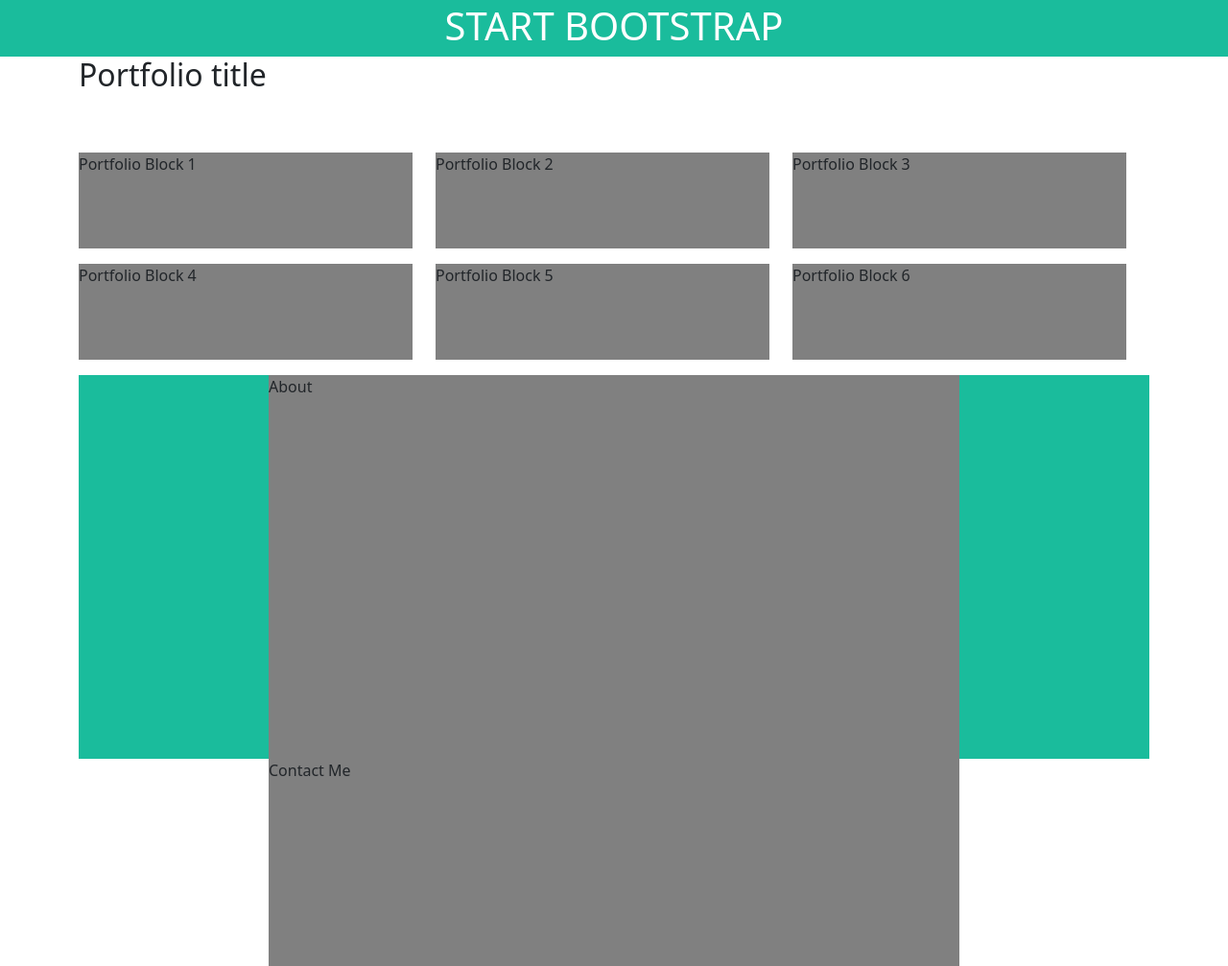
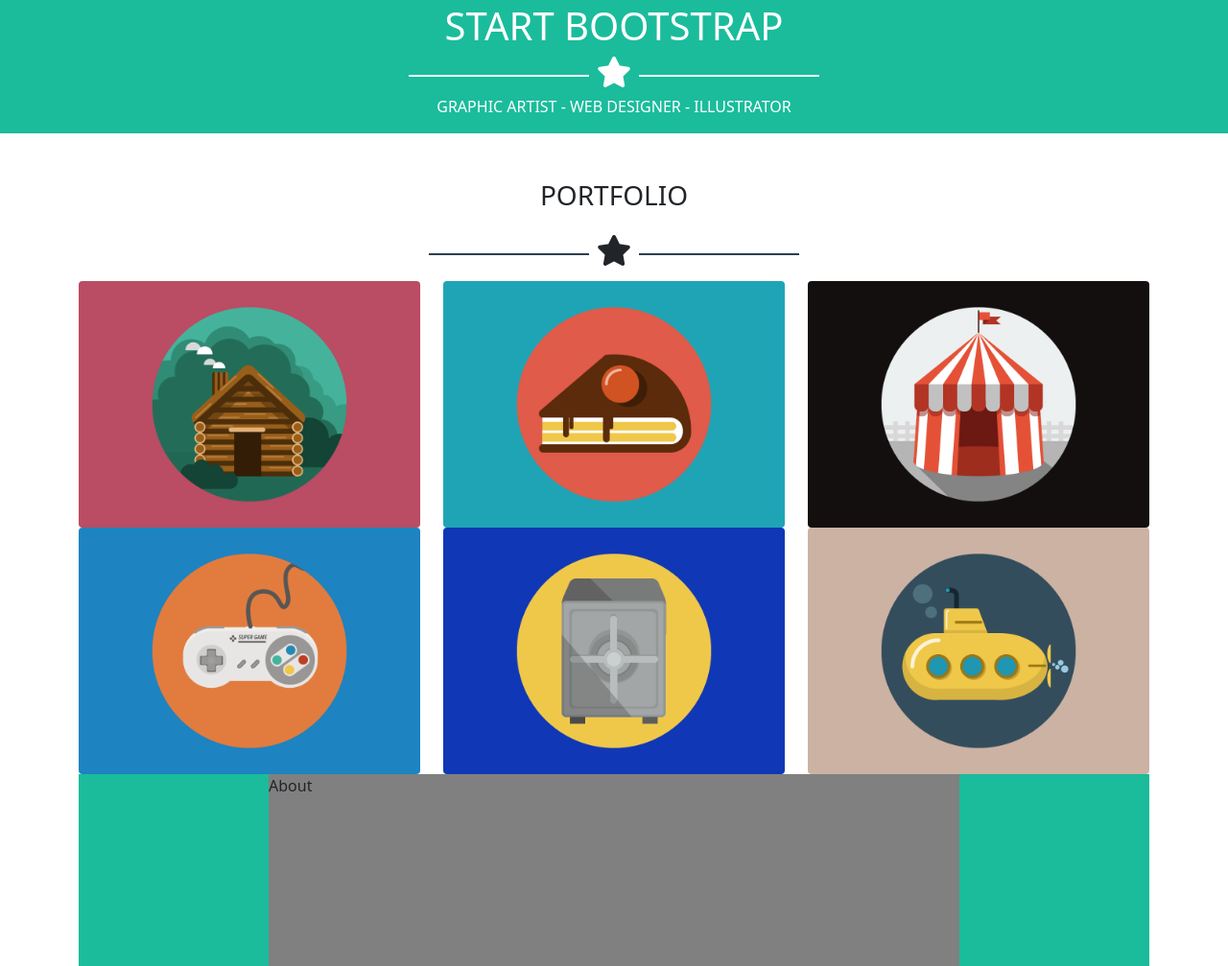
Before and after one commit to Kriska939/html-css-bootstrap-freelancer, a plain HTML site: page index.html in a window 1280 px wide. Shown: the part 767-1774 px from the top of the page at 96% size. Drawn offline with nearby package versions, Linux system fonts and the light colour scheme.

Commit message:
added portfolio images

```diff
--- a/css/style.css
+++ b/css/style.css
@@ -17,8 +17,11 @@
 .line {
     height: 2px;
     width: 15%;
-    background-color: white;
 }
+
+
+
+
 
 .height-100 {
     height: 100px;
--- a/index.html
+++ b/index.html
@@ -6,6 +6,9 @@
     <meta http-equiv="X-UA-Compatible" content="IE=edge">
     <meta name="viewport" content="width=device-width, initial-scale=1.0">
     <title>Document</title>
+    <link rel="stylesheet" href="https://cdnjs.cloudflare.com/ajax/libs/font-awesome/5.15.3/css/all.min.css"
+        integrity="sha512-iBBXm8fW90+nuLcSKlbmrPcLa0OT92xO1BIsZ+ywDWZCvqsWgccV3gFoRBv0z+8dLJgyAHIhR35VZc2oM/gI1w=="
+        crossorigin="anonymous" referrerpolicy="no-referrer" />
     <link href="https://cdn.jsdelivr.net/npm/bootstrap@5.0.1/dist/css/bootstrap.min.css" rel="stylesheet"
         integrity="sha384-+0n0xVW2eSR5OomGNYDnhzAbDsOXxcvSN1TPprVMTNDbiYZCxYbOOl7+AMvyTG2x" crossorigin="anonymous">
     <link rel="stylesheet" href="./css/style.css">
@@ -34,46 +37,59 @@
     <div id="jumbotron" class="container-fluid bg-green">
         <div class="row">
             <div class="col-12 text-center">
-                    <img class="w-50 pt-4 pb-4"src="./img/avatar.svg" alt="User Avatar">
+                <img class="w-50 pt-4 pb-4" src="./img/avatar.svg" alt="User Avatar">
                 <h3 class="text-white fs-1">START BOOTSTRAP</h3>
+            </div>
+            <div class="col-12 text-center d-flex justify-content-center">
+                <span class="line bg-white align-self-center"></span>
+                <i class="fas fa-star fa-2x ms-2 me-2 mb-2 text-white"></i>
+                <span class="line bg-white align-self-center"></span>
+            </div>
+            <div class="col-12 text-center text-white">
+                <p>GRAPHIC ARTIST - WEB DESIGNER - ILLUSTRATOR</p>
             </div>
         </div>
     </div>
     <div class="container">
         <div class="row">
-            <div class="col-12 height-100 center">
-                <h2>Portfolio title</h2>
+            <div class="col-12 text-center pt-5">
+                <h3>PORTFOLIO</h3>
+            </div>
+            <div class="col-12 text-center d-flex justify-content-center pt-3 pb-2">
+                <span class="line bg-blue align-self-center"></span>
+                <i class="fas fa-star fa-2x ms-2 me-2 mb-2"></i>
+                <span class="line bg-blue align-self-center"></span>
+            </div>
         </div>
         <div class="row">
             <div class="col-12 col-md-6 col-lg-4">
                 <div>
-                        <p class="bg-grey height-100">Portfolio Block 1</p>
+                    <img class="w-100 rounded" src="./img/cabin.png" alt="Card 1">
                 </div>
             </div>
             <div class="col-12 col-md-6 col-lg-4">
                 <div>
-                        <p class="bg-grey height-100">Portfolio Block 2</p>
+                    <img class="w-100 rounded" src="./img/cake.png" alt="Card 2">
                 </div>
             </div>
             <div class="col-12 col-md-6 col-lg-4">
                 <div>
-                        <p class="bg-grey height-100">Portfolio Block 3</p>
+                    <img class="w-100 rounded" src="./img/circus.png" alt="Card 3">
                 </div>
             </div>
             <div class="col-12 col-md-6 col-lg-4">
                 <div>
-                        <p class="bg-grey height-100">Portfolio Block 4</p>
+                    <img class="w-100 rounded" src="./img/game.png" alt="Card 4">
                 </div>
             </div>
             <div class="col-12 col-md-6 col-lg-4">
                 <div>
-                        <p class="bg-grey height-100">Portfolio Block 5</p>
+                    <img class="w-100 rounded" src="./img/safe.png" alt="Card 5">
                 </div>
             </div>
             <div class="col-12 col-md-6 col-lg-4">
                 <div>
-                        <p class="bg-grey height-100">Portfolio Block 6</p>
-                    </div>
+                    <img class="w-100 rounded" src="./img/submarine.png" alt="Card 6">
                 </div>
             </div>
         </div>
```
Lines whose indentation alone changed are shown as unchanged.
